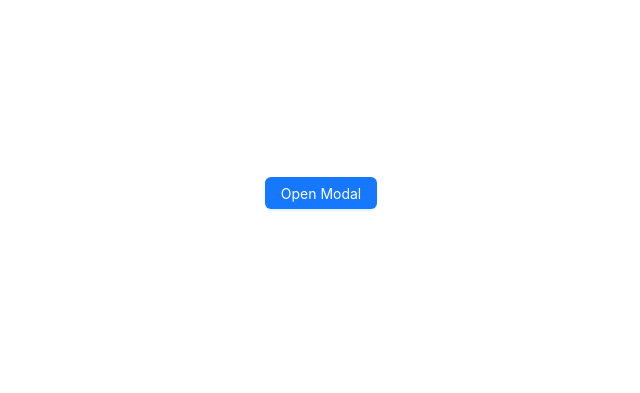
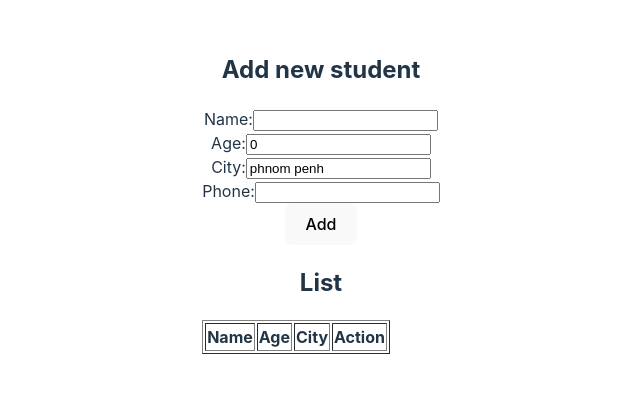
Before and after one commit to teavpiseth/full-stack-02, a React (Vite) app: page / in a window 1280 px wide. Shown: the part 207-600 px from the top of the page, without its empty margins (319-959 px from the left). Built offline with nearby package versions, Linux system fonts and the light colour scheme.

Commit message:
crud student

```diff
--- a/package.json
+++ b/package.json
@@ -13,8 +13,10 @@
   },
   "dependencies": {
     "antd": "^5.19.2",
+    "immer": "^10.1.1",
     "react": "^18.3.1",
-    "react-dom": "^18.3.1"
+    "react-dom": "^18.3.1",
+    "use-immer": "^0.10.0"
   },
   "devDependencies": {
     "@types/react": "^18.3.3",
--- a/src/App.jsx
+++ b/src/App.jsx
@@ -3,13 +3,15 @@ import Category from "./components/category/Category";
 import ModalComponent from "./lesson/adding-interactivity/ant-design/Modal";
 import StateAsSnapshot from "./lesson/adding-interactivity/state-as-snapshot/StateAsSnapshot";
 import StateComponentMemory from "./lesson/adding-interactivity/state-component-memory/StateComponentMemory";
+import UpdateObjectState from "./lesson/adding-interactivity/update-object/UpdateObjectState";
 
 function App() {
   return (
     <>
       {/* <StateComponentMemory /> */}
       {/* <StateAsSnapshot /> */}
-      <ModalComponent />
+      {/* <ModalComponent /> */}
+      <UpdateObjectState />
     </>
   );
 }
--- a/src/lesson/adding-interactivity/state-as-snapshot/StateAsSnapshot.jsx
+++ b/src/lesson/adding-interactivity/state-as-snapshot/StateAsSnapshot.jsx
@@ -8,13 +8,12 @@ export default function StateAsSnapshot() {
       <h1>{number}</h1>
       <button
         onClick={() => {
-          setNumber(number + 1); //1
-          setTimeout(() => {
-            alert(number);
-          }, 10000);
+          setNumber(number + 1);
+          setNumber((v) => v + 1);
+          setNumber((v) => v + 1);
         }}
       >
-        +1
+        +3
       </button>
     </>
   );
--- /dev/null
+++ b/src/lesson/adding-interactivity/update-object/UpdateObjectState.jsx
@@ -0,0 +1,137 @@
+import { useState } from "react";
+import { useImmer } from "use-immer";
+
+const initValue = {
+  name: "",
+  age: 0,
+  city: "phnom penh",
+  info: {
+    address: "street 20",
+    phone: "",
+    birth: {
+      placeOfBirth: "phnom penh",
+      dateOfBirth: "",
+    },
+  },
+};
+export default function UpdateObjectState() {
+  const [person, updatePerson] = useImmer(initValue);
+
+  const [listStudent, setListStudent] = useState([]);
+  console.log(listStudent, "listStudent");
+
+  const [isEdit, setIsEdit] = useState(null);
+  const onDeleteStudent = (index) => {
+    const newListStudent = listStudent?.filter(
+      (_, idxStudent) => idxStudent !== index
+    );
+    setListStudent(newListStudent);
+  };
+
+  function onEditStudent(index) {
+    const student = listStudent[index];
+    updatePerson(student);
+    setIsEdit(index);
+  }
+
+  function addHandler() {
+    if (isEdit === 0 || isEdit) {
+      const newListStudent = listStudent;
+
+      newListStudent[isEdit] = person;
+
+      setListStudent([...newListStudent]);
+      setIsEdit(null);
+      updatePerson(initValue);
+    } else {
+      setListStudent([...listStudent, person]);
+      updatePerson(initValue);
+    }
+  }
+  return (
+    <div>
+      <h2>Add new student</h2>
+      <label>Name:</label>
+      <input
+        name="name"
+        onChange={(e) => {
+          updatePerson((draft) => {
+            draft.name = e.target.value;
+          });
+          // updatePerson({ ...person, name: e.target.value });
+        }}
+        value={person.name}
+      />
+      <br />
+      <label>Age:</label>
+      <input
+        name="age"
+        onChange={(e) => {
+          updatePerson((draft) => {
+            draft.age = e.target.value;
+          });
+          //   updatePerson({ ...person, age: e.target.value });
+        }}
+        value={person.age}
+      />
+      <br />
+      <label>City:</label>
+      <input
+        name="city"
+        onChange={(e) => {
+          updatePerson((draft) => {
+            draft.city = e.target.value;
+          });
+          //   updatePerson({ ...person, city: e.target.value });
+        }}
+        value={person.city}
+      />
+      <br />
+      <label>Phone:</label>
+      <input
+        name="phone"
+        onChange={(e) => {
+          updatePerson((draft) => {
+            draft.info.phone = e.target.value;
+          });
+          //   setPerson({
+          //     ...person,
+          //     info: { ...person.info, phone: e.target.value },
+          //   });
+        }}
+        value={person.info.phone}
+      />
+      <br />
+      <button onClick={addHandler}>
+        {isEdit === 0 || isEdit ? "Edit" : "Add"}
+      </button>
+      <h2>List</h2>
+      <table border={1}>
+        {" "}
+        <tr>
+          <th>Name</th>
+          <th>Age</th>
+          <th>City</th>
+          <th>Action</th>
+        </tr>
+        {listStudent.map((student, index) => {
+          return (
+            <tr key={student.name}>
+              <td>{student.name}</td>
+              <td>{student.age}</td>
+              <td>{student.city}</td>
+              <td>
+                <button onClick={() => onDeleteStudent(index)}>Delete</button>
+                <button onClick={() => onEditStudent(index)}>Edit</button>
+              </td>
+            </tr>
+          );
+        })}
+      </table>
+
+      {/* {listStudent.map((student, index) => (
+        <li key={index}>{student.name}</li>
+      ))} */}
+    </div>
+  );
+}
```
Also changed, not shown: 1 other file (tests, documents, lock files or other folders).
